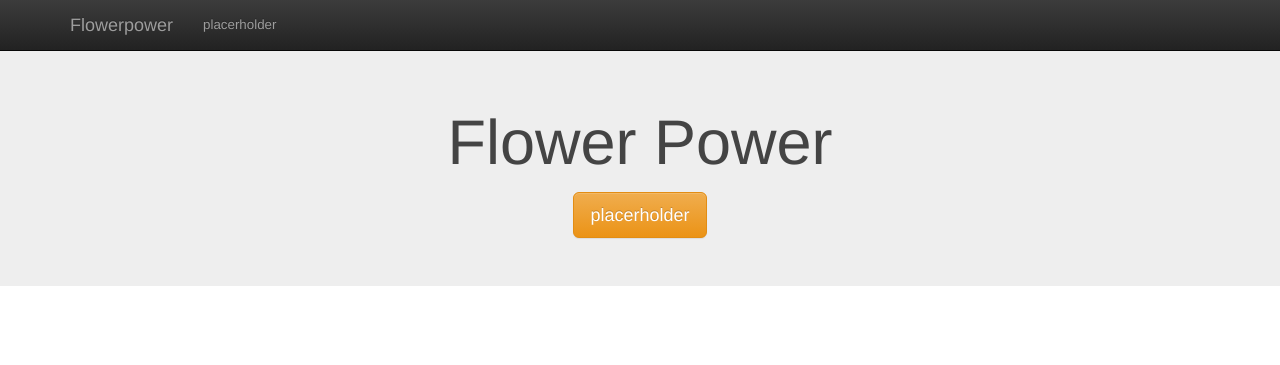
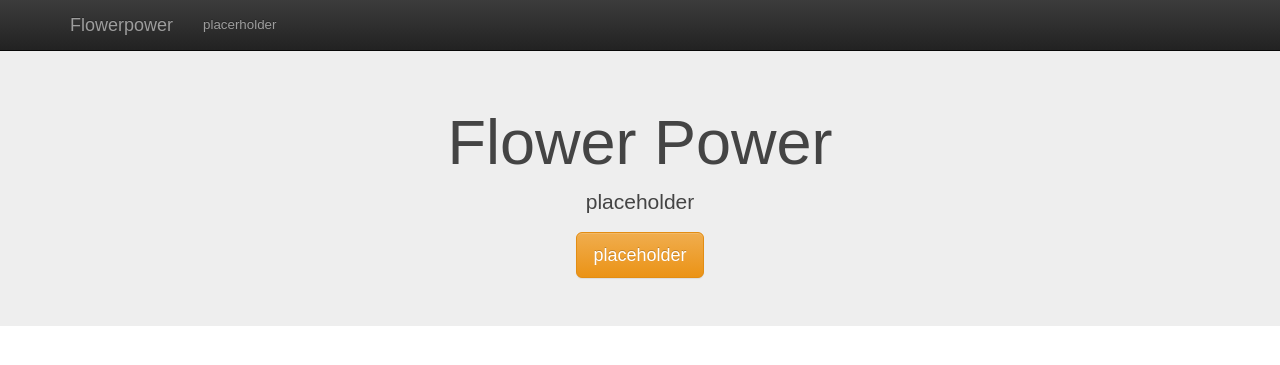
Before and after one commit to cloudkirby/Flower_Power, a PHP site: page /template.php in a window 1280 px wide. Shown: the top 365 px of the page. Run offline with PHP 8.4, Linux system fonts and the light colour scheme.

Commit message:
Fix styles.

```diff
--- a/public/css.css
+++ b/public/css.css
@@ -3,7 +3,7 @@
 	padding: 0;
 }
 body {
-	font-family: sans=seriff;
+	font-family: sans-serif;
 	font-size: 10pt;
 	padding-top: 40px;
 	color: #444;
--- a/public/template.php
+++ b/public/template.php
@@ -1,25 +1,17 @@
 <!DOCTYPE html>
 <html lang ="en">
-
 <head>
-
-	<meta charset=""utf-8">
+	<meta charset="utf-8">
 	<title>Flower Power </title>
 	<meta name="description" content="Flowerpower">
-
 	<!-- Latest compiled and minified CSS -->
 	<link rel="stylesheet" href="https://maxcdn.bootstrapcdn.com/bootstrap/3.3.6/css/bootstrap.min.css" integrity="sha384-1q8mTJOASx8j1Au+a5WDVnPi2lkFfwwEAa8hDDdjZlpLegxhjVME1fgjWPGmkzs7" crossorigin="anonymous">
-
 	<!-- Optional theme -->
 	<link rel="stylesheet" href="https://maxcdn.bootstrapcdn.com/bootstrap/3.3.6/css/bootstrap-theme.min.css" integrity="sha384-fLW2N01lMqjakBkx3l/M9EahuwpSfeNvV63J5ezn3uZzapT0u7EYsXMjQV+0En5r" crossorigin="anonymous">
-
 	<link rel="stylesheet" type="text/css" href="css.css">
-
 </head>
-
 <body>
-
-	<nav class="navbar navbar-inverse navbar-fixed-top" id="navbar">
+	<nav class="navbar navbar-inverse navbar-fixed-top">
 		<div class="container">
 			<div class="navbar-header">
 			<a href="" class="navbar-brand">Flowerpower</a>
@@ -28,21 +20,17 @@
 			</ul>
 		</div>
 	</nav>
-
 	<div class="jumbotron">
 		<div class="container text-center">
-		<h1>Flower Power</h1>
-		<p></p>
-
-		<div class ="btn-group">
-			<a href="" class="btn btn-lg btn-warning">placerholder</a>
+			<h1>Flower Power</h1>
+			<p>placeholder</p>
+			<div class ="btn-group">
+				<a href="" class="btn btn-lg btn-warning">placeholder</a>
+			</div>
 		</div>
-
-		</div>
-
+	</div>
 	<script src=""http://code.jquery.com/jquery-2.2.1.min.js"">
 	<!-- Latest compiled and minified JavaScript -->
 	<script src="https://maxcdn.bootstrapcdn.com/bootstrap/3.3.6/js/bootstrap.min.js" integrity="sha384-0mSbJDEHialfmuBBQP6A4Qrprq5OVfW37PRR3j5ELqxss1yVqOtnepnHVP9aJ7xS" crossorigin="anonymous"></script>
-
 </body>
 </html>
```
